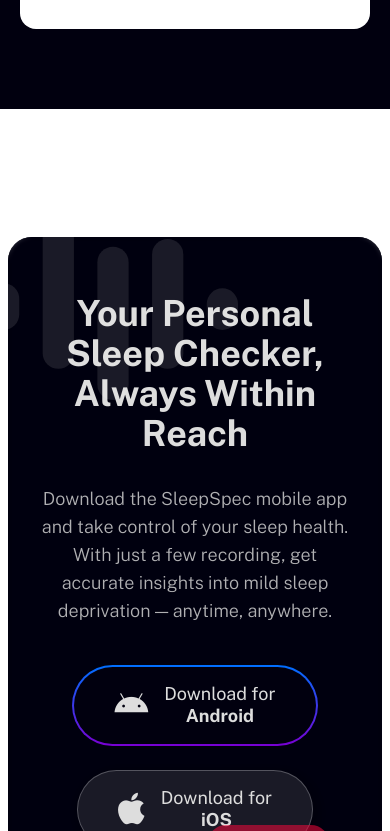
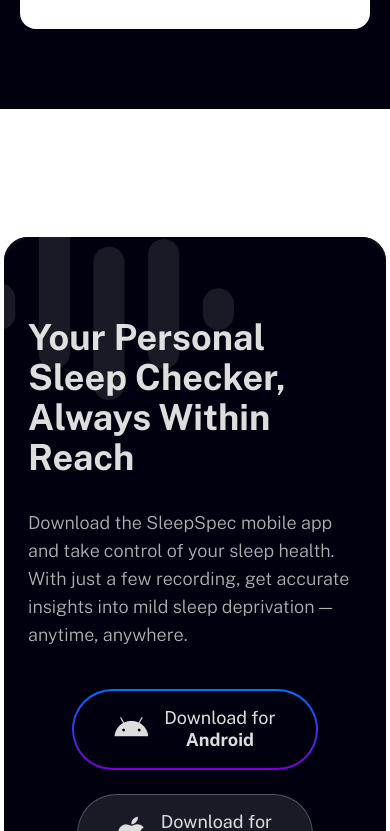
Before and after one commit to Knu09/sleepspec-landing, a React (Vite) app: page / in a window 390 px wide. Shown: the part 7213-8044 px from the top of the page. Built offline with nearby package versions, Linux system fonts and the light colour scheme.

Commit message:
style (GetAppSection): update mobile responsiveness

```diff
--- a/src/components/GetAppSection.tsx
+++ b/src/components/GetAppSection.tsx
@@ -3,10 +3,10 @@
 
 const GetAppSection = () => {
     return (
-        <div id="get-the-app" className="px-2 sm:px-5 bg-white">
+        <div id="get-the-app" className="px-1 sm:px-5 bg-white">
             <div className="container mx-auto py-32">
                 <div className="relative flex flex-row bg-darkBg rounded-3xl">
-                    <div className="px-8 sm:p-10 w-full md:w-10/12 lg:w-8/12 xl:w-6/12 bg-darkBg rounded-3xl md:rounded-r-none z-30 bg-opacity-80 backdrop-blur-[2px]">
+                    <div className="p-6 sm:p-10 w-full md:w-10/12 lg:w-8/12 xl:w-6/12 bg-darkBg rounded-3xl md:rounded-r-none z-30 bg-opacity-80 backdrop-blur-[2px]">
                         <div className="absolute -top-6 -left-5">
                             <img
                                 className="w-[250px] sm:w-fit"
@@ -15,7 +15,7 @@
                             />
                         </div>
                         <div className="flex flex-col gap-10 py-14">
-                            <div className="flex flex-col gap-8 text-center sm:text-start">
+                            <div className="flex flex-col gap-8 text-start">
                                 <h3>
                                     Your Personal Sleep Checker, Always Within
                                     Reach
@@ -31,7 +31,7 @@
                             <div className="flex flex-col sm:flex-row gap-x-4 gap-y-6 items-center sm:items-start">
                                 <a
                                     href="#"
-                                    className="z-30 flex flex-row items-center gap-4 px-10 py-4 rounded-full text-center w-fit"
+                                    className="z-30 flex flex-row items-center gap-4 px-10 py-4 rounded-full text-center"
                                     id="primary-btn"
                                     type="button"
                                 >
@@ -43,7 +43,7 @@
                                         </span>
                                     </div>
                                 </a>
-                                <div className="relative w-fit">
+                                <div className="relative">
                                     <button
                                         className="z-30 flex items-center gap-4 px-10 py-4 rounded-full cursor-not-allowed shadow-[3px_4px_10px_rgba(0,0,0,0.25)]"
                                         id="secondary-btn"
```
